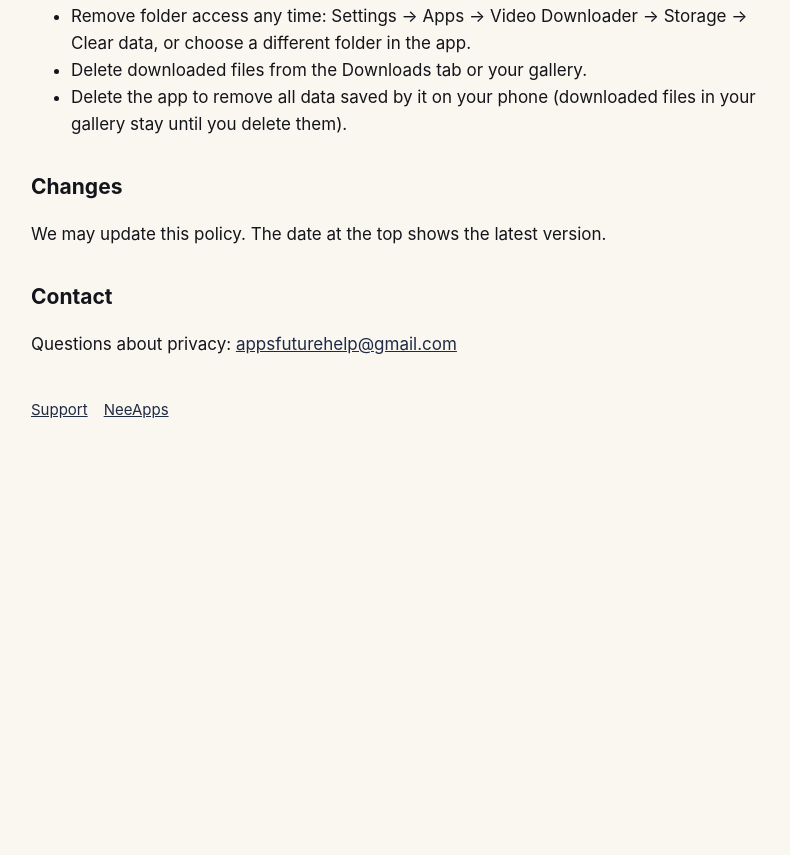
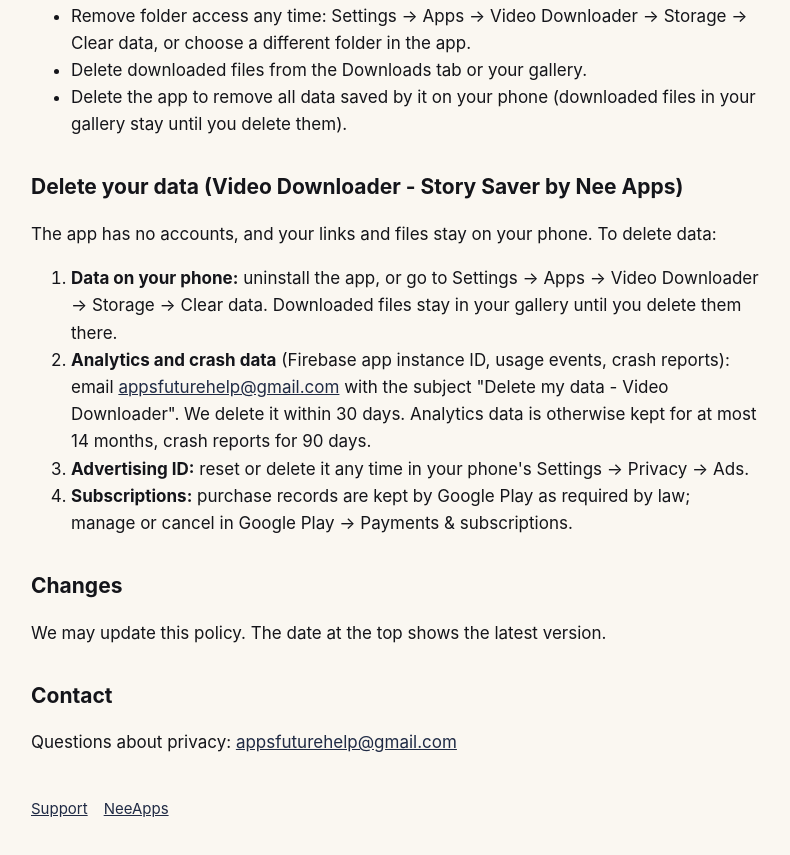
Before and after one commit to appsfuture/appsfuture.github.io, a plain HTML site: page video-downloader/privacy.html in a window 1280 px wide. Shown: the part 2352-3207 px from the top of the page, without its empty margins (245-1035 px from the left). Before the commit the page ends 2838 px from the top, so only its background shows below. Drawn offline with Linux system fonts and the light colour scheme.

Commit message:
Video Downloader privacy: data deletion section

```diff
--- a/video-downloader/privacy.html
+++ b/video-downloader/privacy.html
@@ -62,6 +62,15 @@
 <li>Delete the app to remove all data saved by it on your phone (downloaded files in your gallery stay until you delete them).</li>
 </ul>
 
+<h2 id="delete-data">Delete your data (Video Downloader - Story Saver by Nee Apps)</h2>
+<p>The app has no accounts, and your links and files stay on your phone. To delete data:</p>
+<ol>
+<li><b>Data on your phone:</b> uninstall the app, or go to Settings → Apps → Video Downloader → Storage → Clear data. Downloaded files stay in your gallery until you delete them there.</li>
+<li><b>Analytics and crash data</b> (Firebase app instance ID, usage events, crash reports): email <a href="mailto:appsfuturehelp@gmail.com?subject=Delete%20my%20data%20-%20Video%20Downloader">appsfuturehelp@gmail.com</a> with the subject "Delete my data - Video Downloader". We delete it within 30 days. Analytics data is otherwise kept for at most 14 months, crash reports for 90 days.</li>
+<li><b>Advertising ID:</b> reset or delete it any time in your phone's Settings → Privacy → Ads.</li>
+<li><b>Subscriptions:</b> purchase records are kept by Google Play as required by law; manage or cancel in Google Play → Payments &amp; subscriptions.</li>
+</ol>
+
 <h2>Changes</h2>
 <p>We may update this policy. The date at the top shows the latest version.</p>
 
```
